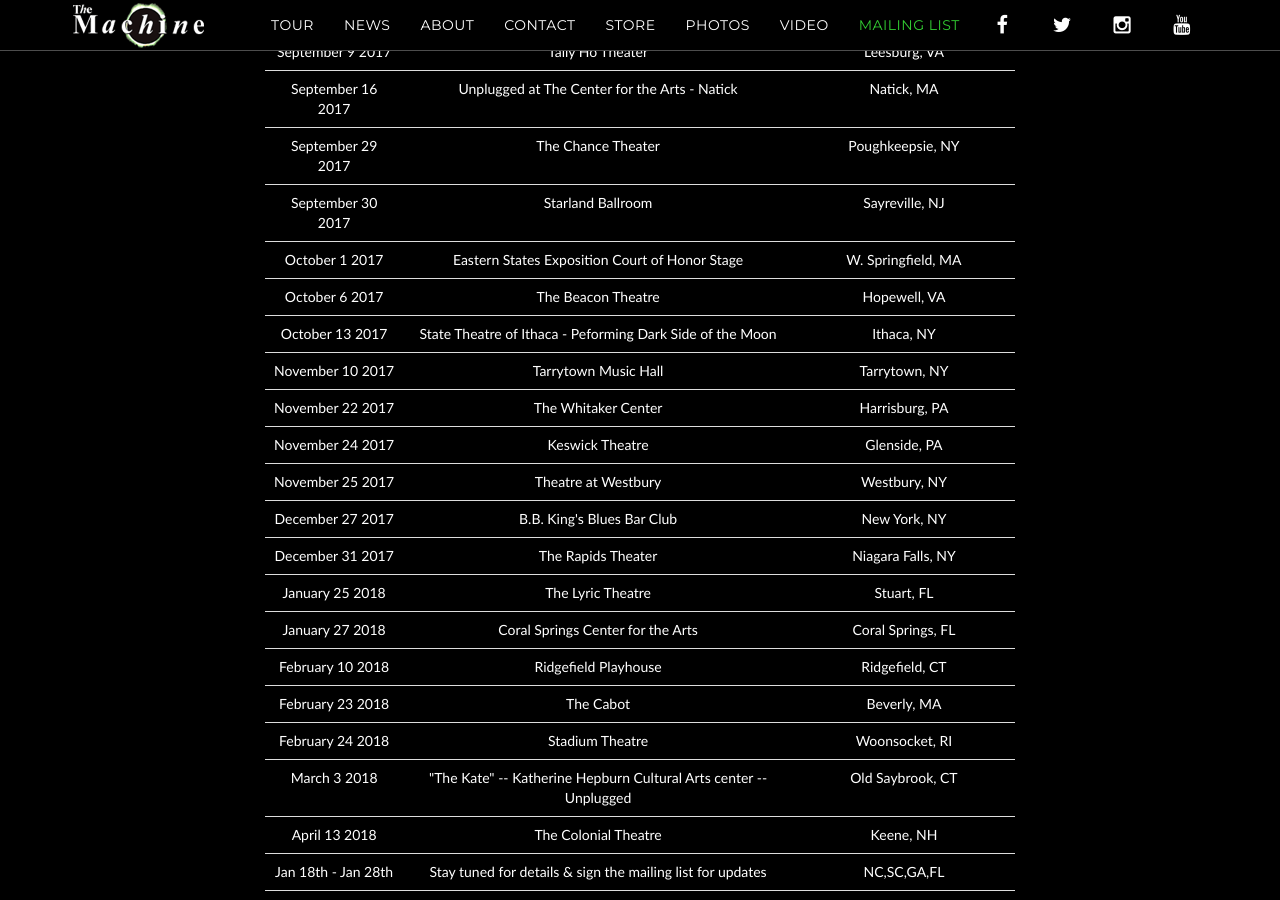
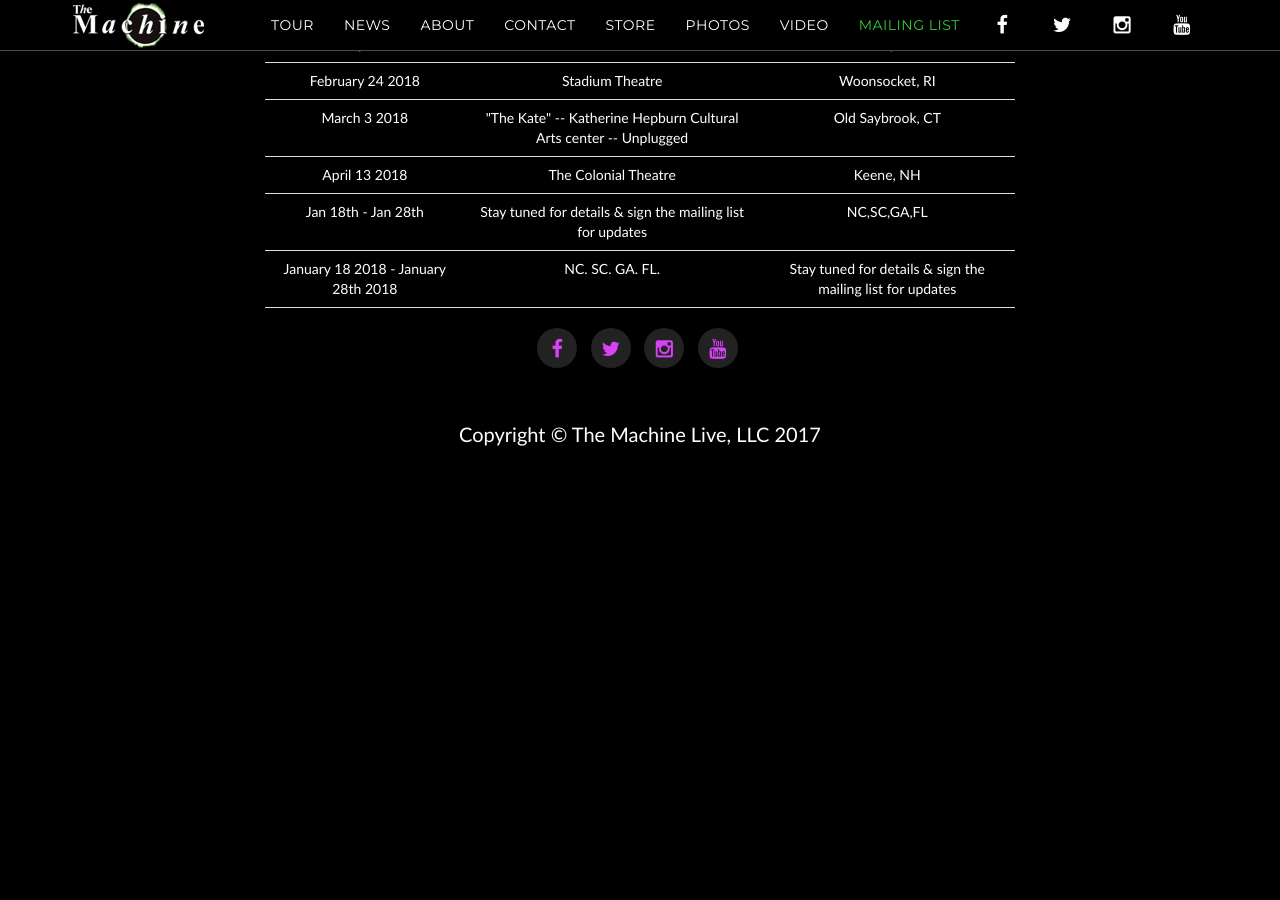
Before and after one commit to machineweb/machineweb.github.io, a Jekyll site: the page built from tourarchive/index.html, in a window 1280 px wide and 900 px high, scrolled down 27540 px. Built offline with Jekyll 4.4.1, drawn with Linux system fonts in a browser that asks for light colours; after the commit the page ends 28232 px from its top, so only the background shows below that.

Commit message:
New tour item

```diff
--- a/_data/tour.yml
+++ b/_data/tour.yml
@@ -3225,3 +3225,11 @@
     tickets-url: ""
     rsvp-url: ""
     order: "NaN"
+
+  - date: "January 18 2018 - January 28th 2018"
+    venue: "NC.  SC.  GA. FL. "
+    venue-url: ""
+    location: "Stay tuned for details & sign the mailing list for updates"
+    tickets-url: ""
+    rsvp-url: ""
+    order: "NaN"
```
